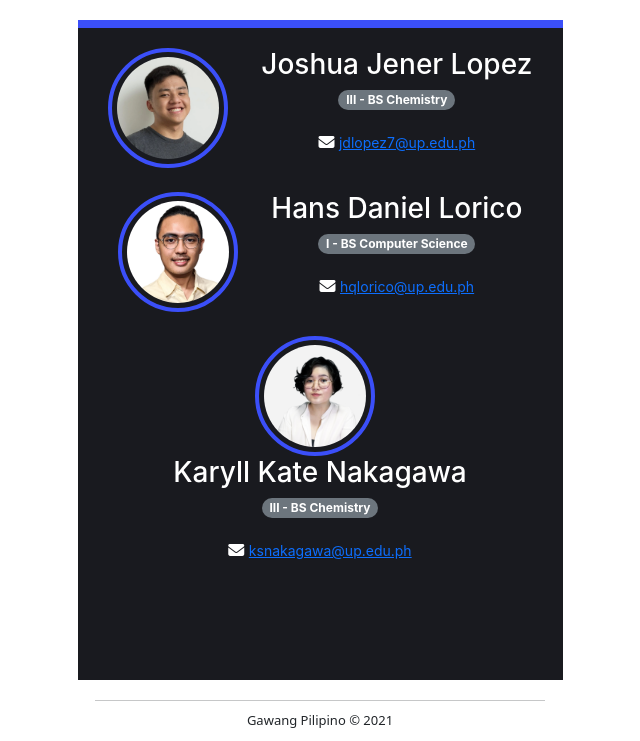
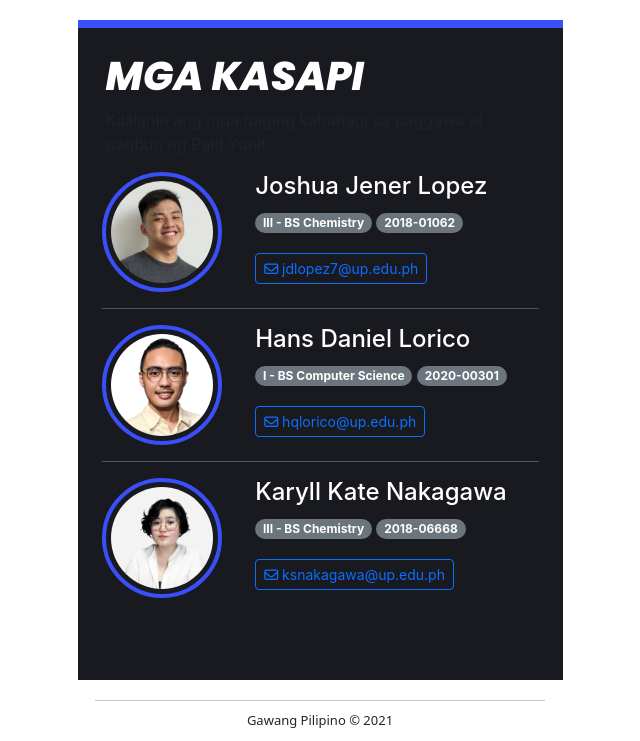
Before and after one commit to LegoMasterBuilder/Palit-Yunit, a PHP site: page /Mga-Kasapi.html in a window 1280 px wide. Shown: the part 72-813 px from the top of the page, without its empty margins (320-960 px from the left). Run offline with PHP 8.4, Linux system fonts and the light colour scheme; some libraries are stand-ins or nearby versions.

Commit message:
Changes in formatting

```diff
--- a/Mga-Kasapi.html
+++ b/Mga-Kasapi.html
@@ -69,74 +69,49 @@
         </nav>
     </div>
     <div class="container center container-fluid">
-        <!-- </br>
-        <h2 class="display-6">Mga Kasapi</h2>
-        <p>Kilalanin ang mga naging kabahagi sa paggawa ng Palit Yunit</p>
-        <div class="feature col">
-          <img src="shua.webp" alt="shua" class="profilepic">
-          </br>
-          <h3>Joshua Jener Lopez</h3>
-          </br>
-          <span class="badge rounded-pill bg-secondary">III - BS Chemistry</span>
-          </br>
-          <i class="fas fa-envelope"></i> <a href="mailto:jdlopez7@up.edu.ph">jdlopez7@up.edu.ph</a>
-        </div>
-        </br></br>
-        <div class="feature col">
-          <img src="hans.webp" alt="shua" class="profilepic">
-          </br>
-          <h3>Hans Daniel Lorico</h3>
-          </br>
-          <span class="badge rounded-pill bg-secondary">I - BS Computer Science</span>
-          </br>
-          <i class="fas fa-envelope"></i> <a href="mailto:hqlorico@up.edu.ph">hqlorico@up.edu.ph</a>
-        </div>
-        </br></br>
-        <div class="feature col">
-          <img src="kei.webp" alt="shua" class="profilepic">
-          </br>
-          <h3>Karyll Kate Nakagawa</h3>
-          </br>
-          <span class="badge rounded-pill bg-secondary">III - BS Chemistry</span>
-          </br>
-          <i class="fas fa-envelope"></i> <a href="mailto:ksnakagawa@up.edu.ph">ksnakagawa@up.edu.ph</a>
-        </div> -->
-        <div class="container align_center">
-          <div class="row justify-content-md-center">
-            <div class="col-4">
-              <img src="shua.webp" alt="shua" class="profilepic align_center">
+        </br>
+        <h2 class="display-6 headpage mx-3">MGA KASAPI</h2>
+        <p class="text-muted mx-3">Kilalanin ang mga naging kabahagi sa paggawa at pagbuo ng Palit Yunit</p>
+        <div class="container-md">
+          <div class="row">
+            <div class="col">
+              <img src="shua.webp" alt="shua" class="profilepic img-fluid">
             </div>
-            <div class="col-md-auto">
-              <h3>Joshua Jener Lopez</h3>
-              <span class="badge rounded-pill bg-secondary">III - BS Chemistry</span>
+            <div class="col-8 feature">
+              <h4 class="headperson">Joshua Jener Lopez</h4>
+              <span class="badge rounded-pill bg-secondary mb-1">III - BS Chemistry</span>
+              <span class="badge rounded-pill bg-secondary">2018-01062</span>
               </br>
-              <i class="fas fa-envelope"></i> <a href="mailto:jdlopez7@up.edu.ph" class="small">jdlopez7@up.edu.ph</a>
+              <a href="mailto:jdlopez7@up.edu.ph" class="btn btn-outline-primary btn-sm" role="button"><i class="far fa-envelope"></i> jdlopez7@up.edu.ph</a>
+            </div>
+          </div>
+          <hr>
+          <div class="row">
+            <div class="col">
+              <img src="hans.webp" alt="hans" class="profilepic img-fluid">
+            </div>
+            <div class="col-8 feature">
+              <h4 class="headperson">Hans Daniel Lorico</h4>
+              <span class="badge rounded-pill bg-secondary mb-1">I - BS Computer Science</span>
+              <span class="badge rounded-pill bg-secondary">2020-00301</span>
+              </br>
+              <a href="mailto:hqlorico@up.edu.ph" class="btn btn-outline-primary btn-sm" role="button"><i class="far fa-envelope"></i> hqlorico@up.edu.ph</a>
+            </div>
+          </div>
+          <hr>
+          <div class="row">
+            <div class="col">
+              <img src="kei.webp" alt="kei" class="profilepic img-fluid">
+            </div>
+            <div class="col-8 feature">
+                <h4 class="headperson">Karyll Kate Nakagawa</h4>
+                <span class="badge rounded-pill bg-secondary mb-1">III - BS Chemistry</span>
+                <span class="badge rounded-pill bg-secondary">2018-06668</span>
+                </br>
+                <a href="mailto:ksnakagawa@up.edu.ph" class="btn btn-outline-primary btn-sm" role="button"><i class="far fa-envelope"></i> ksnakagawa@up.edu.ph</a>
             </div>
           </div>
         </br>
-          <div class="row justify-content-md-center">
-            <div class="col-4">
-              <img src="hans.webp" alt="hans" class="profilepic">
-            </div>
-            <div class="col-md-auto">
-              <h3>Hans Daniel Lorico</h3>
-              <span class="badge rounded-pill bg-secondary">I - BS Computer Science</span>
-              </br>
-              <i class="fas fa-envelope"></i> <a href="mailto:hqlorico@up.edu.ph" class="small">hqlorico@up.edu.ph</a>
-            </div>
-          </div>
-        </br>
-          <div class="row justify-content-md-center">
-            <div class="col-4">
-              <img src="kei.webp" alt="kei" class="profilepic">
-            </div>
-            <div class="col-md-auto">
-                <h3>Karyll Kate Nakagawa</h3>
-                <span class="badge rounded-pill bg-secondary">III - BS Chemistry</span>
-                </br>
-                <i class="fas fa-envelope"></i> <a href="mailto:ksnakagawa@up.edu.ph" class="small">ksnakagawa@up.edu.ph</a>
-            </div>
-          </div>
         </div>
     </div>
     <div class="footer">
--- a/Pagsasalin.html
+++ b/Pagsasalin.html
@@ -71,7 +71,8 @@
 
     <div class="container center container-fluid">
         </br>
-        <h2 class="display-6">Pagsasalin ng mga Yunit</h2>
+        <h2 class="display-6 headpage mx-3">PAGSASALIN NG MGA YUNIT</h2>
+        <p class="text-muted mx-3">Alamin ang tamang pagsasalin ng mga yunit panukat ng Ingles/Metric at Filipino.</p>
         <div class="accordion accd" id="accordionFlushExample">
             <div class="accordion-item">
               <h2 class="accordion-header" id="flush-headingOne">
--- a/styles.css
+++ b/styles.css
@@ -135,13 +135,12 @@ p{
 }
 
 .profilepic{
-    max-width: 120;
-    max-height: 120;
+    width: 120;
+    height: 120;
     border-radius: 50%;
-    float: left;
-    /* margin: 0 20 20 15; */
     border: 4px solid #3B4FF9;
     padding: 5px;
+    margin: auto;
 }
 
 .badge{
@@ -149,5 +148,18 @@ p{
 }
 
 .feature{
-    display: block;
+    float: right;
+    padding-left: 0px;
 }
+
+.headpage{
+    font-family: Poppins;
+}
+
+.field input{
+    width: 100%;
+    height: 100%;
+    border: none;
+    outline: none;
+    font-size: 15px;
+}
```
Also changed, not shown: Tungkol.html (+30 -3 lines), 1 other file.
